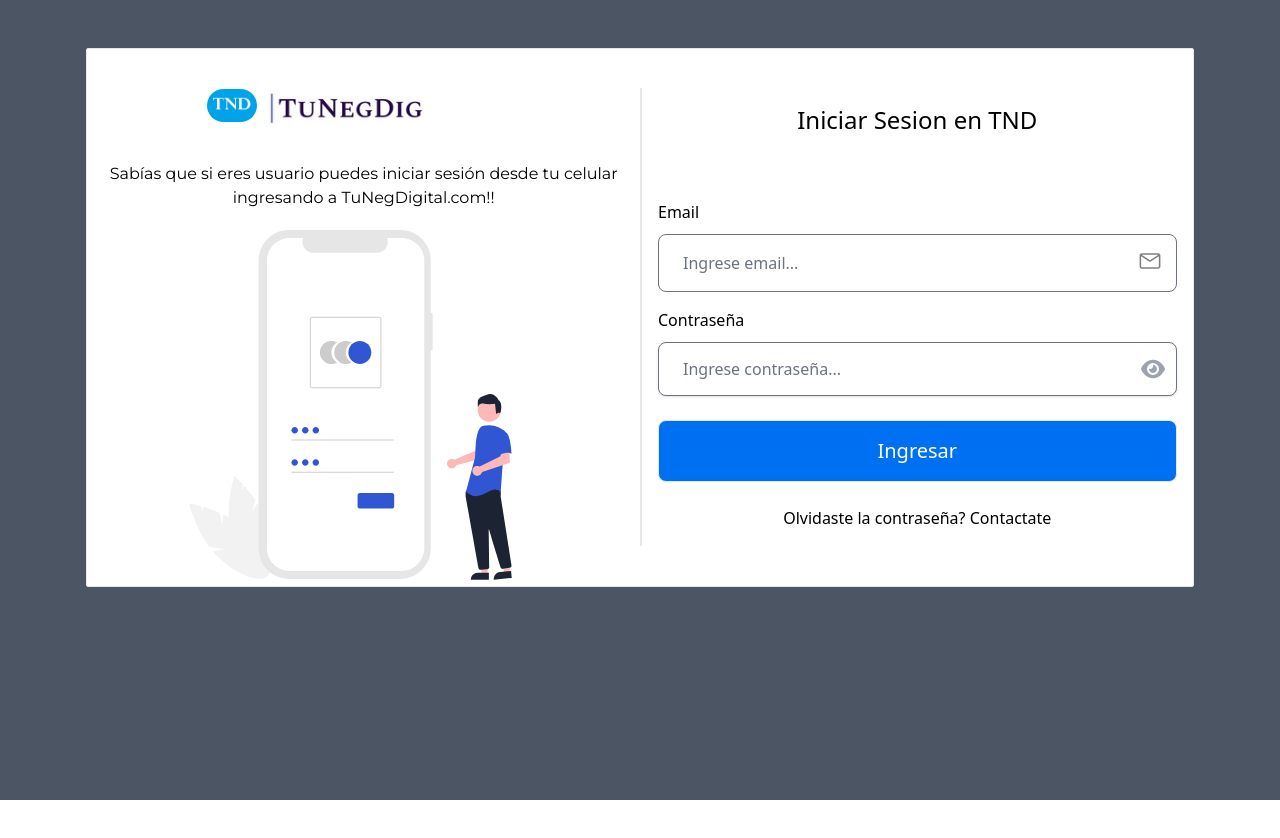
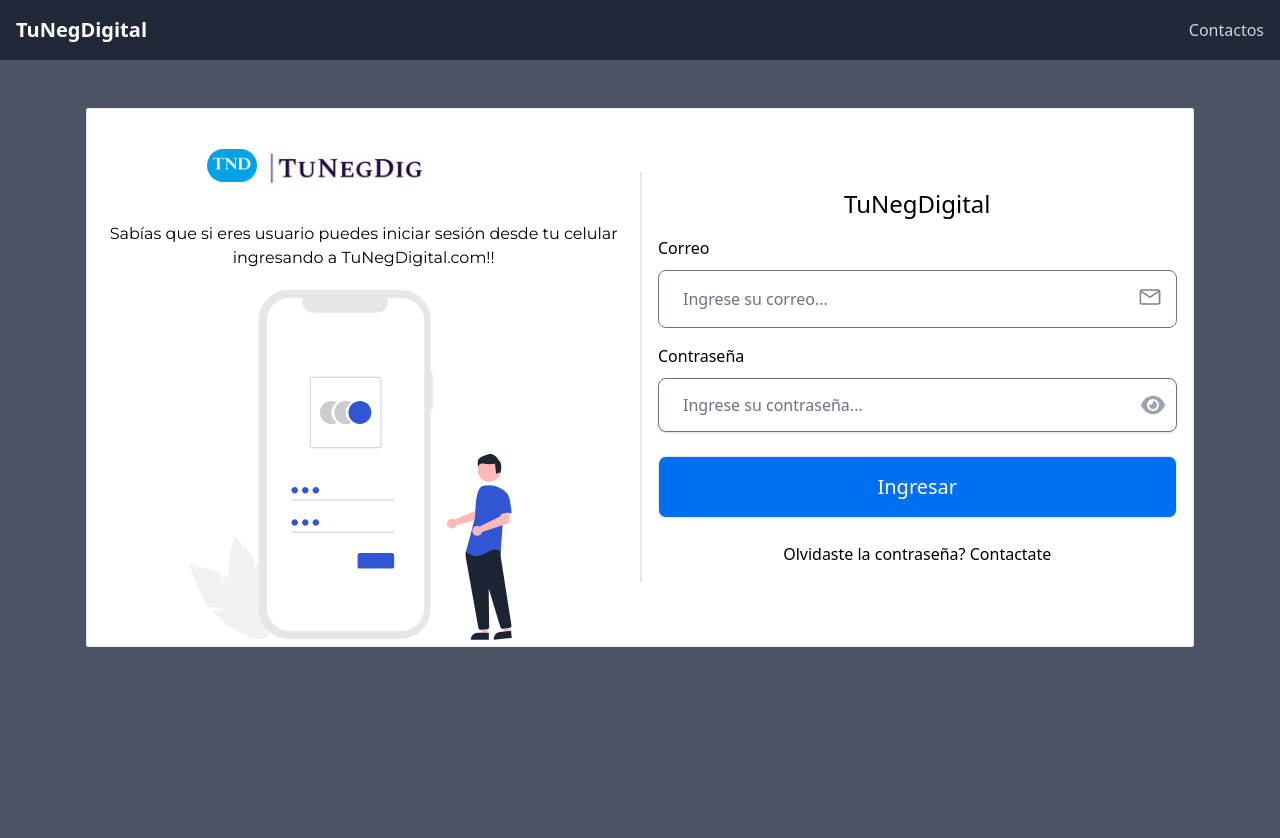
Before and after one commit to leandasilva/tunegociodigital, a Next.js app: page / in a window 1280 px wide. Shown: the top 838 px of the page. Before the commit the page ends 800 px from the top, so only its background shows below. Built offline with nearby package versions, Linux system fonts and the light colour scheme; a web font is replaced by a local one.

Commit message:
Actualizacion en login

```diff
--- a/app/layout.tsx
+++ b/app/layout.tsx
@@ -16,7 +16,9 @@
     <html lang="en">
         <title>Tu Neg Dig</title>
       <body>
-        {children}</body>
+      <Navbar></Navbar>
+        {children}
+      </body>
     </html>
    </ApolloProvider>
   );
--- a/app/ui/iniciosesion.js
+++ b/app/ui/iniciosesion.js
@@ -15,6 +15,7 @@
 import Link from "next/link";
 import Image from "next/image";
 import { montserrat } from './fonts';
+import AcmeLogo from './acme-logo';
 
 const AUTENTICAR_USUARIO = gql`
   mutation AutenticarUsuario($input: AutenticarInput) {
@@ -246,15 +247,15 @@
 
         <div className="w-full border-stroke dark:border-strokedark xl:w-1/2 xl:border-l-2">
           <div className="w-full p-4 sm:p-12.5 xl:p-17.5">
-            <h2 className="mb-16 text-center text-2xl text-black dark:text-white sm:text-title-xl2">
-              Iniciar Sesion en TND
+            <h2 className="mb-16 text-center text-2xl mb-4 text-black  sm:text-title-xl2">
+              TuNegDigital
             </h2>
 
             <form onSubmit={formik.handleSubmit}>
               {mensaje && mostrarMensaje()}
               <div className="mb-4">
-                <label className="mb-2.5 block font-medium text-black dark:text-white" htmlFor="email">
-                  Email
+                <label className="mb-2.5 block font-medium text-black " htmlFor="email">
+                  Correo
                 </label>
                 <div className="relative">
                   <input
@@ -262,7 +263,7 @@
                     type="email"
                     className="w-full rounded-lg border border-stroke bg-transparent py-4 pl-6 pr-10 text-black  outline-none focus:border-primary focus-visible:shadow-none dark:border-form-strokedark dark:bg-form-input dark:focus:border-primary"
                     name="email"
-                    placeholder="Ingrese email..."
+                    placeholder="Ingrese su correo..."
                     onChange={formik.handleChange}
                     onBlur={formik.handleBlur}
                     value={formik.values.email}
@@ -288,7 +289,7 @@
 
 
               <div className="mb-6">
-                <label className="mb-2.5 block font-medium text-black dark:text-white" htmlFor="password">
+                <label className="mb-2.5 block font-medium text-black" htmlFor="password">
                   Contraseña
                 </label>
                 <div className="relative">
@@ -297,7 +298,7 @@
                     id="password"
                     name="password"
                     type={mostrarPassword ? 'text' : 'password'}
-                    placeholder="Ingrese contraseña..."
+                    placeholder="Ingrese su contraseña..."
                     onChange={formik.handleChange}
                     onBlur={formik.handleBlur}
                     value={formik.values.password} />
```
